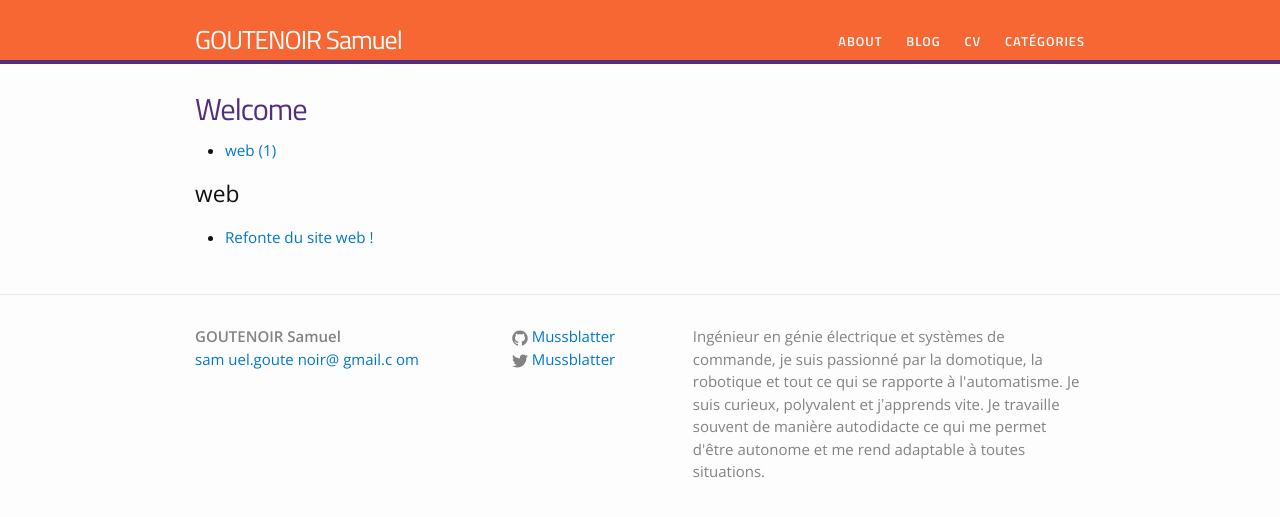
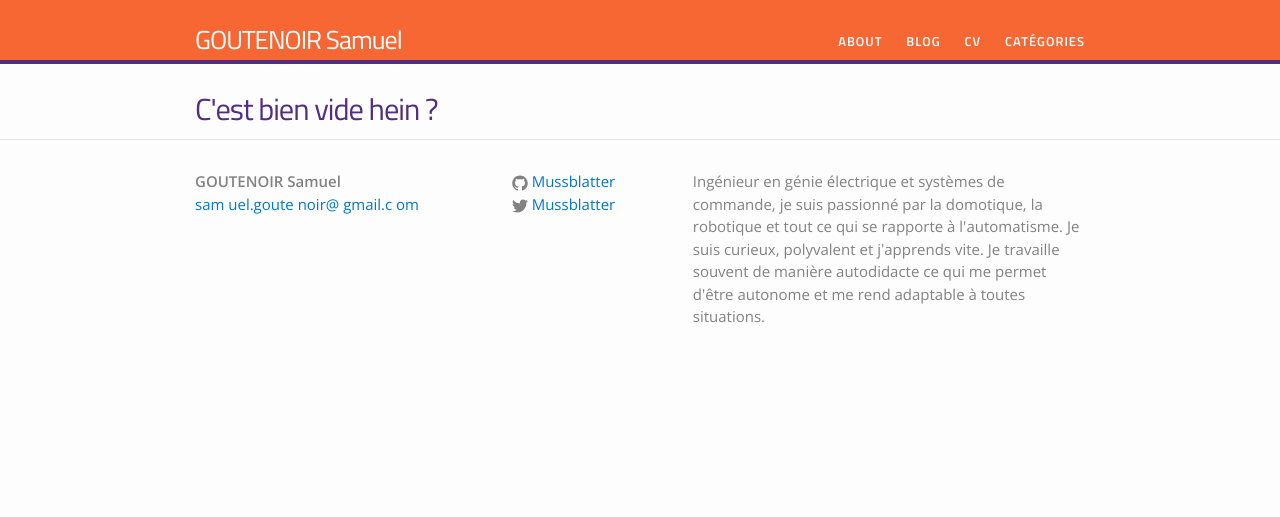
Before and after one commit to Mussblatter/Blog, a Jekyll site: the page built from index.html, in a window 1280 px wide. Shown: the top 517 px of the page. Built offline with Jekyll 4.4.1, drawn with Linux system fonts in a browser that asks for light colours.

Commit message:
Update index.html

```diff
--- a/index.html
+++ b/index.html
@@ -6,27 +6,4 @@ layout: default
 
 <div class="home">
 
-<h1>Welcome</h1>
-
-{% capture site_cats %}{% for cat in site.categories %}{{ cat | first }}{% unless forloop.last %},{% endunless %}{% endfor %}{% endcapture %}
-{% assign cats_list = site_cats | split:',' | sort %}
-
-<ul class="entry-meta inline-list">
-  {% for item in (0..site.categories.size) %}{% unless forloop.last %}
-    {% capture this_word %}{{ cats_list[item] | strip_newlines }}{% endcapture %}
-  	<li><a href="#{{ this_word }}" class="tag"><span class="term">{{ this_word }}</span> (<span class="count">{{ site.categories[this_word].size }}</span>)</a></li>
-  {% endunless %}{% endfor %}
-</ul>
-
-{% for item in (0..site.categories.size) %}{% unless forloop.last %}
-  {% capture this_word %}{{ cats_list[item] | strip_newlines }}{% endcapture %}
-	<article>
-	<h2 id="{{ this_word }}" class="tag-heading">{{ this_word }}</h2>
-		<ul>
-    {% for post in site.categories[this_word] %}{% if post.title != null %}
-      <li class="entry-title"><a href="{{ site.url }}{{ post.url }}" title="{{ post.title }}">{{ post.title }}</a></li>
-    {% endif %}{% endfor %}
-		</ul>
-	</article><!-- /.hentry -->
-{% endunless %}{% endfor %}
-</div>
+<h1>C'est bien vide hein ?</h1>
```
